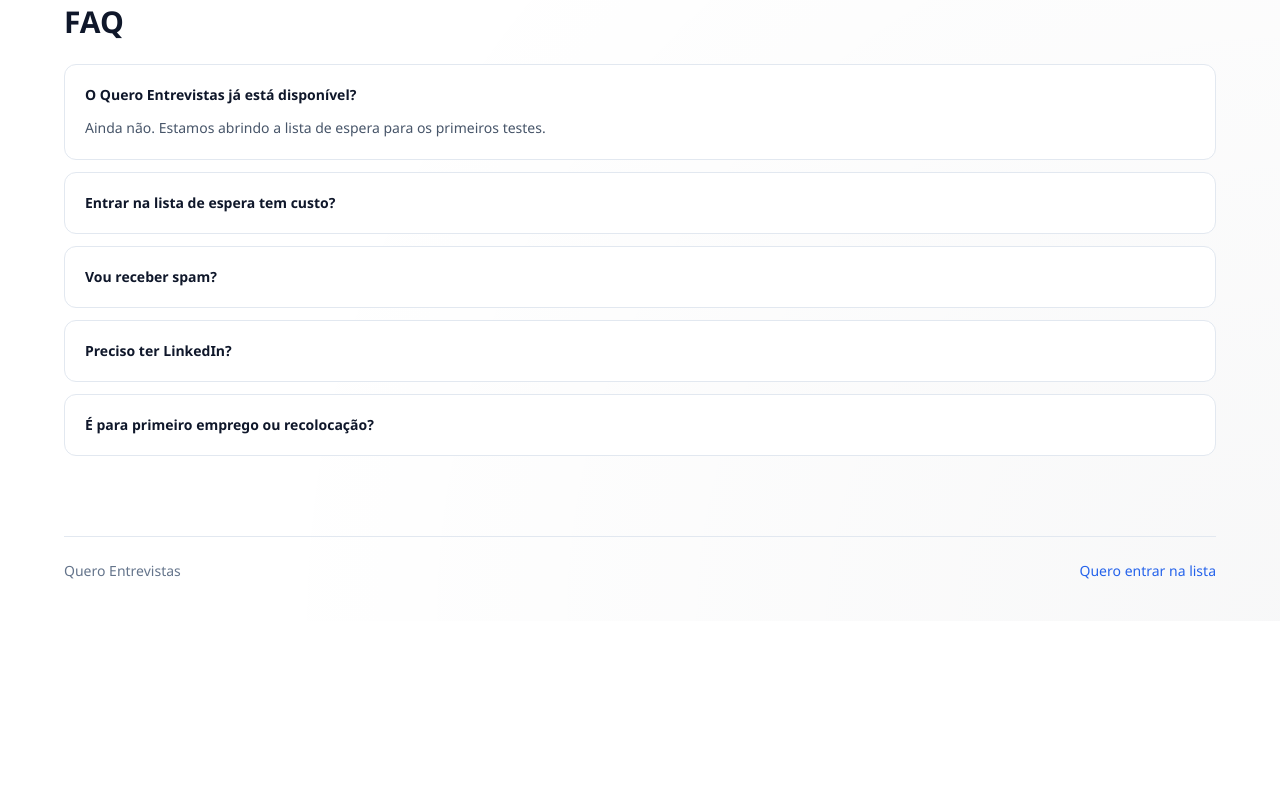
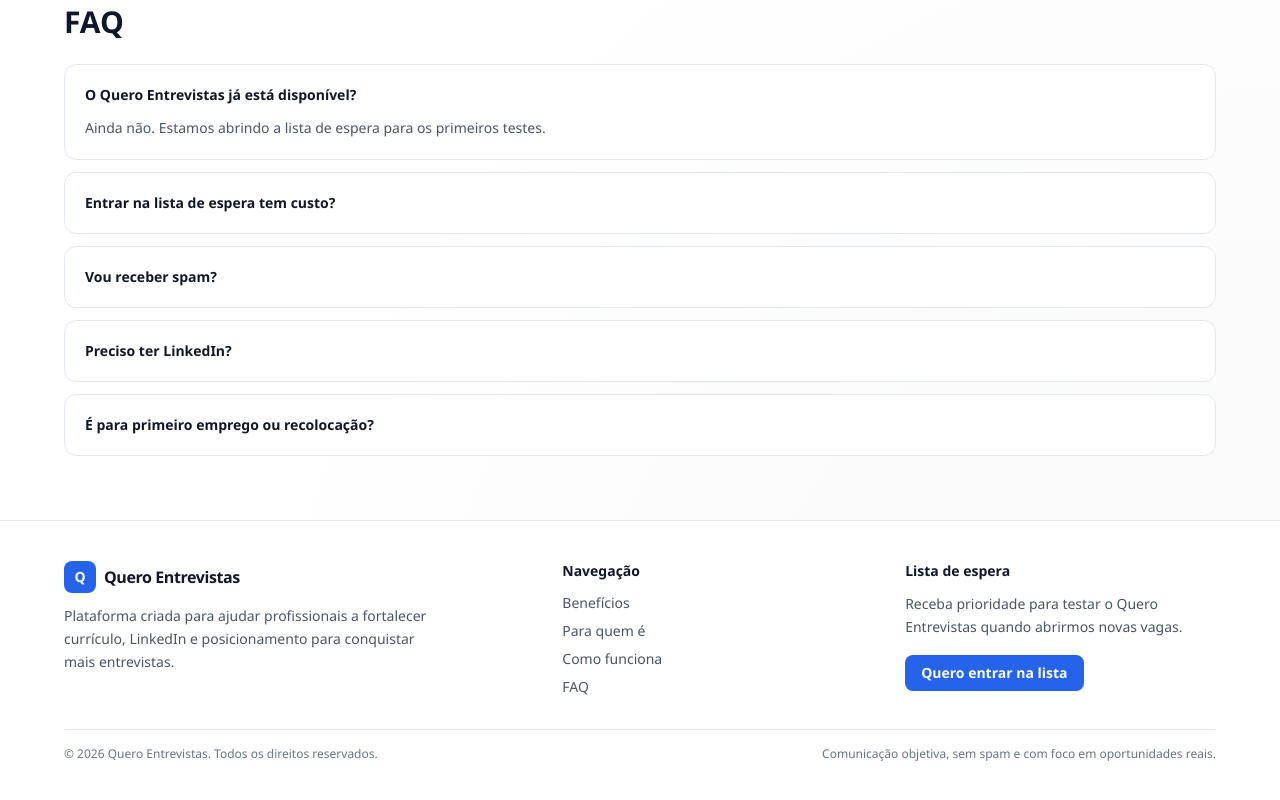
Before and after one commit to jeferson-carlos/queroentrevista, a Vue app: page / in a window 1280 px wide. Shown: the part 2856-3656 px from the top of the page. Before the commit the page ends 3477 px from the top, so only its background shows below. Built offline with nearby package versions, Linux system fonts and the light colour scheme.

Commit message:
feat: profissionaliza rodape da landing

```diff
--- a/src/App.vue
+++ b/src/App.vue
@@ -26,10 +26,45 @@
       <FaqSection />
     </main>
 
-    <footer class="px-4 pb-10 pt-4 sm:px-6">
-      <div class="mx-auto flex w-full max-w-6xl flex-col items-start justify-between gap-2 border-t border-slate-200 pt-6 text-sm text-slate-500 sm:flex-row sm:items-center">
-        <p>Quero Entrevistas</p>
-        <a href="#waitlist-form" class="font-medium text-cta transition hover:text-cta-hover">Quero entrar na lista</a>
+    <footer class="border-t border-slate-200 bg-white px-4 pb-10 pt-10 sm:px-6">
+      <div class="mx-auto w-full max-w-6xl">
+        <div class="grid gap-8 border-b border-slate-200 pb-8 sm:grid-cols-2 lg:grid-cols-[1.2fr_0.8fr_0.8fr]">
+          <div>
+            <a href="#inicio" class="inline-flex items-center gap-2">
+              <span class="inline-flex h-8 w-8 items-center justify-center rounded-lg bg-cta text-sm font-bold text-white">Q</span>
+              <span class="text-sm font-semibold tracking-tight text-ink sm:text-base">Quero Entrevistas</span>
+            </a>
+            <p class="mt-3 max-w-sm text-sm leading-relaxed text-muted">
+              Plataforma criada para ajudar profissionais a fortalecer currículo, LinkedIn e posicionamento para conquistar mais entrevistas.
+            </p>
+          </div>
+
+          <div>
+            <h3 class="text-sm font-semibold text-ink">Navegação</h3>
+            <nav class="mt-3 space-y-2 text-sm">
+              <a href="#beneficios" class="block text-muted transition hover:text-ink">Benefícios</a>
+              <a href="#para-quem" class="block text-muted transition hover:text-ink">Para quem é</a>
+              <a href="#como-funciona" class="block text-muted transition hover:text-ink">Como funciona</a>
+              <a href="#faq" class="block text-muted transition hover:text-ink">FAQ</a>
+            </nav>
+          </div>
+
+          <div>
+            <h3 class="text-sm font-semibold text-ink">Lista de espera</h3>
+            <p class="mt-3 text-sm leading-relaxed text-muted">Receba prioridade para testar o Quero Entrevistas quando abrirmos novas vagas.</p>
+            <a
+              href="#waitlist-form"
+              class="mt-4 inline-flex items-center justify-center rounded-lg bg-cta px-4 py-2 text-sm font-semibold text-white transition hover:bg-cta-hover"
+            >
+              Quero entrar na lista
+            </a>
+          </div>
+        </div>
+
+        <div class="flex flex-col gap-2 pt-4 text-xs text-slate-500 sm:flex-row sm:items-center sm:justify-between">
+          <p>&copy; {{ currentYear }} Quero Entrevistas. Todos os direitos reservados.</p>
+          <p>Comunicação objetiva, sem spam e com foco em oportunidades reais.</p>
+        </div>
       </div>
     </footer>
   </div>
@@ -43,4 +78,6 @@
 import HowItWorksSection from "@/components/sections/HowItWorksSection.vue";
 import PainSection from "@/components/sections/PainSection.vue";
 import SecondaryCtaSection from "@/components/sections/SecondaryCtaSection.vue";
+
+const currentYear = new Date().getFullYear();
 </script>
```
